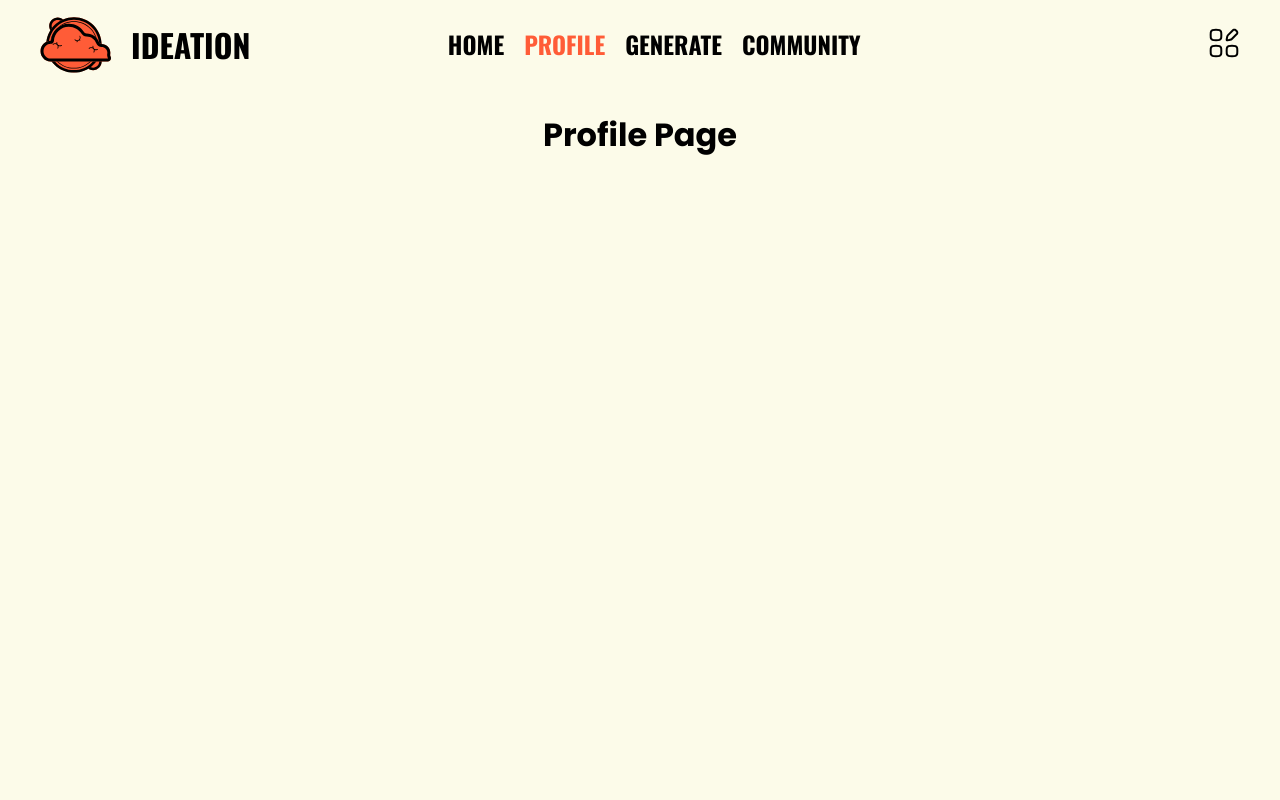
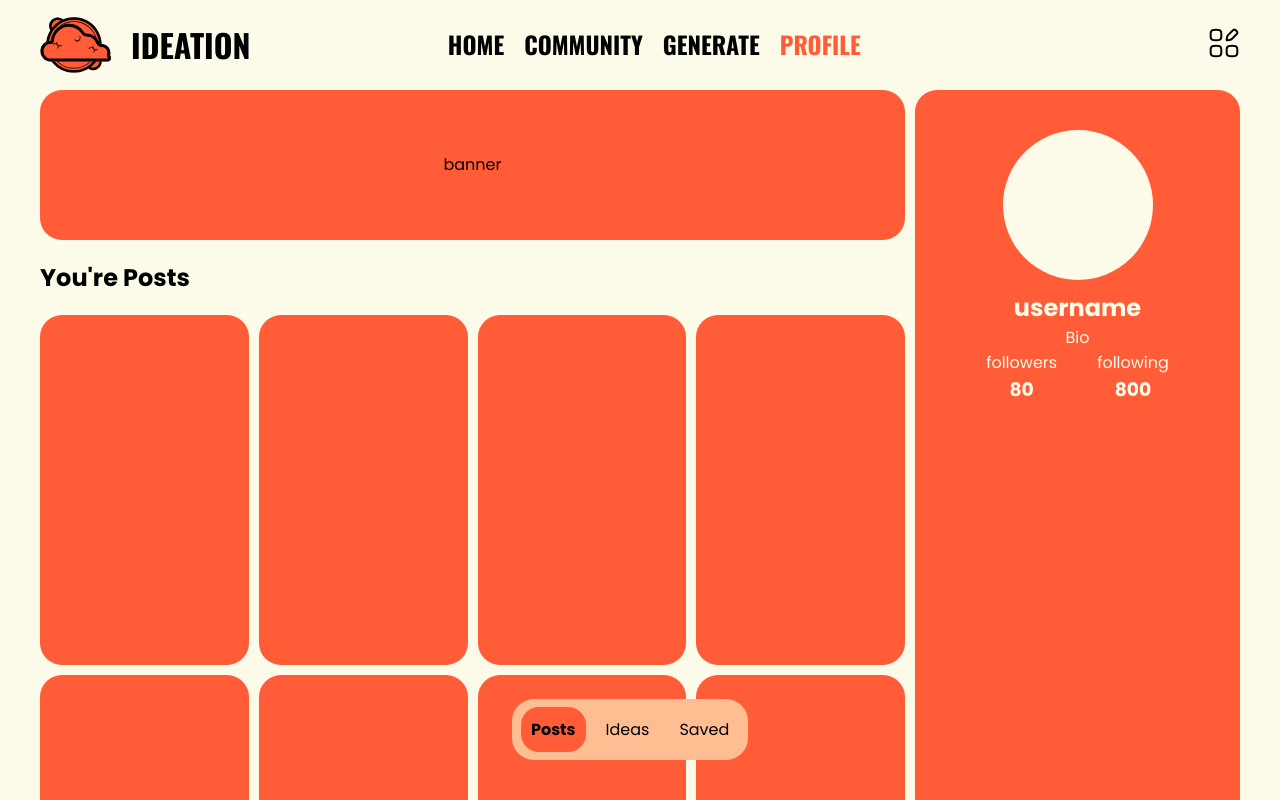
Before and after one commit to Ungerer221/Ideation-Term4-Project, a React (Create React App) app in the folder my-app/: page /profile in a window 1280 px wide. Shown: the top 800 px of the page. Built offline with nearby package versions, Linux system fonts and the light colour scheme.

Commit message:
Profile page changes

```diff
--- a/my-app/src/components/navbar/Navbar.jsx
+++ b/my-app/src/components/navbar/Navbar.jsx
@@ -29,11 +29,11 @@ const Navbar = () => {
                         className={`${styles["textWrapperTab"]} ${isActive("/") ? styles.active : ""}`}
                     >HOME</div>
                 </div>
-                <div className={styles.navTab} onClick={() => navigate("/profile")}>
+                <div className={styles.navTab} onClick={() => navigate("/community")}>
                     <div
                         // className={`${styles["text-wrapper-tab"]} ${isActive("/home") ? styles.active : ""}`}
-                        className={`${styles["textWrapperTab"]} ${isActive("/profile") ? styles.active : ""}`}
-                    >PROFILE</div>
+                        className={`${styles["textWrapperTab"]} ${isActive("/community") ? styles.active : ""}`}
+                    >COMMUNITY</div>
                 </div>
                 <div className={styles.navTab} onClick={() => navigate("/generate")}>
                     <div
@@ -41,11 +41,11 @@ const Navbar = () => {
                         className={`${styles["textWrapperTab"]} ${isActive("/generate") ? styles.active : ""}`}
                     >GENERATE</div>
                 </div>
-                <div className={styles.navTab} onClick={() => navigate("/community")}>
+                <div className={styles.navTab} onClick={() => navigate("/profile")}>
                     <div
                         // className={`${styles["text-wrapper-tab"]} ${isActive("/home") ? styles.active : ""}`}
-                        className={`${styles["textWrapperTab"]} ${isActive("/community") ? styles.active : ""}`}
-                    >COMMUNITY</div>
+                        className={`${styles["textWrapperTab"]} ${isActive("/profile") ? styles.active : ""}`}
+                    >PROFILE</div>
                 </div>
             </div>
             {/* menu con */}
--- a/my-app/src/pages/profilePage/ProfilePage.jsx
+++ b/my-app/src/pages/profilePage/ProfilePage.jsx
@@ -5,7 +5,67 @@ function ProfilePage() {
 
     return (
         <div className={styles.ProfilePageMainContainer}>
-            <h1>Profile Page</h1>
+            {/* //* Left side...................................................................... */}
+            <div className={styles.portfolioPageLeftContainer}>
+                <div className={styles.ProfilePageBannerCon}>
+                    <p>banner</p>
+                </div>
+                <div className={styles.portTextCon}>
+                    <h2> you're posts</h2>
+                </div>
+                <div className={styles.protContent}>
+                    <div className={styles.card}></div>
+                    <div className={styles.card}></div>
+                    <div className={styles.card}></div>
+                    <div className={styles.card}></div>
+                    <div className={styles.card}></div>
+                    <div className={styles.card}></div>
+                    <div className={styles.card}></div>
+                    <div className={styles.card}></div>
+                    <div className={styles.card}></div>
+                    <div className={styles.card}></div>
+                    <div className={styles.card}></div>
+                    <div className={styles.card}></div>
+                    <div className={styles.card}></div>
+                    <div className={styles.card}></div>
+                    <div className={styles.card}></div>
+                    <div className={styles.card}></div>
+                    <div className={styles.card}></div>
+                    <div className={styles.card}></div>
+                    <div className={styles.card}></div>
+                    <div className={styles.card}></div>
+                </div>
+                <div>
+                    <p>see more</p>
+                </div>
+                <div className={styles.selectionBox}>
+                    <button className={styles.postsSelectButton}>posts</button>
+                    <button>ideas</button>
+                    <button>saved</button>
+                </div>
+            </div>
+            {/* //* right side..................................................................... */}
+            <div className={styles.portfolioPageRightContainer}>
+                <div className={styles.profilePageProfileTileCon}>
+                    <div className={styles.profileTileImgCon}>
+                        {/* <img src="" alt="" /> */}
+                    </div>
+                    <div className={styles.profileTileUserInfoCon}>
+                        <h2>username</h2>
+                        <p>Bio</p>
+                        <div className={styles.followersandFollowingCon}>
+                            <div className={styles.fInfoCon}>
+                                <p>followers</p>
+                                <h3>80</h3>
+                            </div>
+                            <div className={styles.fInfoCon}>
+                                <p>following</p>
+                                <h3>800</h3>
+                            </div>
+                        </div>
+                    </div>
+                </div>
+            </div>
         </div>
     )
 }
--- a/my-app/src/pages/profilePage/ProfilePageStyle.module.scss
+++ b/my-app/src/pages/profilePage/ProfilePageStyle.module.scss
@@ -1,8 +1,150 @@
+// Color Variables
+$primaryColor: #FF5C37;
+$softPrimaryColor: #FEBE92;
+$backgroundColor: #FCFBE9;
+$black: #000000;
+$white: #ffffff;
+$testBGColor: #9857CD;
+$test02BgColor: #98CD57;
 
-
-.ProfilePageMainContainer{
+.ProfilePageMainContainer {
     display: flex;
     justify-content: center;
-    align-items: center;
+    // align-items: center;
+    flex-direction: row;
+    gap: 10px;
     font-family: "Poppins", sans-serif;
+    width: 100%;
+    margin-bottom: 40px;
+
+    .portfolioPageLeftContainer {
+        width: 100%;
+
+        .ProfilePageBannerCon {
+            background-color: $primaryColor;
+            width: 100%;
+            height: 150px;
+            display: flex;
+            justify-content: center;
+            align-items: center;
+            border-radius: 22px;
+        }
+
+        .portTextCon {
+            h2 {
+                text-transform: capitalize;
+            }
+        }
+
+        .protContent {
+            display: grid;
+            grid-template-columns: auto auto auto auto;
+            gap: 10px;
+
+            .card {
+                background-color: $primaryColor;
+                width: 100%;
+                height: 350px;
+                border-radius: 22px;
+            }
+        }
+
+        .selectionBox {
+            display: flex;
+            flex-direction: row;
+            justify-content: center;
+            align-items: center;
+            gap: 10px;
+            position: fixed;
+            bottom: 40px;
+            left: 40%;
+            padding: 8px 9px;
+            border-radius: 22px;
+            background-color: $softPrimaryColor;
+
+            button {
+                cursor: pointer;
+                padding: 10px;
+                outline: none;
+                border: none;
+                border-radius: 18px;
+                font-size: 16px;
+                font-family: "Poppins", sans-serif;
+                text-transform: capitalize;
+                background-color: transparent;
+            }
+
+            .postsSelectButton{
+                background-color: $primaryColor;
+                font-weight: 700;
+            }
+        }
+    }
+
+    .portfolioPageRightContainer {
+        .profilePageProfileTileCon {
+            display: flex;
+            flex-direction: column;
+            justify-content: flex-start;
+            align-items: center;
+            gap: 10px;
+            width: 325px;
+            height: 730px;
+            border-radius: 22px;
+            background-color: #FF5C37;
+            padding: 40px 20px;
+            box-sizing: border-box;
+
+            .profileTileImgCon {
+                background-color: $backgroundColor;
+                border-radius: 100%;
+                width: 150px;
+                height: 150px;
+            }
+
+            .profileTileUserInfoCon {
+                display: flex;
+                flex-direction: column;
+                align-items: center;
+                justify-content: center;
+                color: $backgroundColor;
+
+                h2 {
+                    margin: 0;
+                    font-weight: 700;
+                    font-size: 24px;
+                }
+
+                p {
+                    margin: 0;
+                    font-size: 16px;
+                }
+
+                .followersandFollowingCon {
+                    display: flex;
+                    flex-direction: row;
+                    justify-content: space-between;
+                    align-items: center;
+                    gap: 40px;
+                    color: $backgroundColor;
+
+                    .fInfoCon {
+                        display: flex;
+                        flex-direction: column;
+                        justify-content: center;
+                        align-items: center;
+
+                        p {
+                            margin: 0;
+                        }
+
+                        h3 {
+                            margin: 0;
+                        }
+                    }
+                }
+            }
+        }
+    }
+
 }
```
